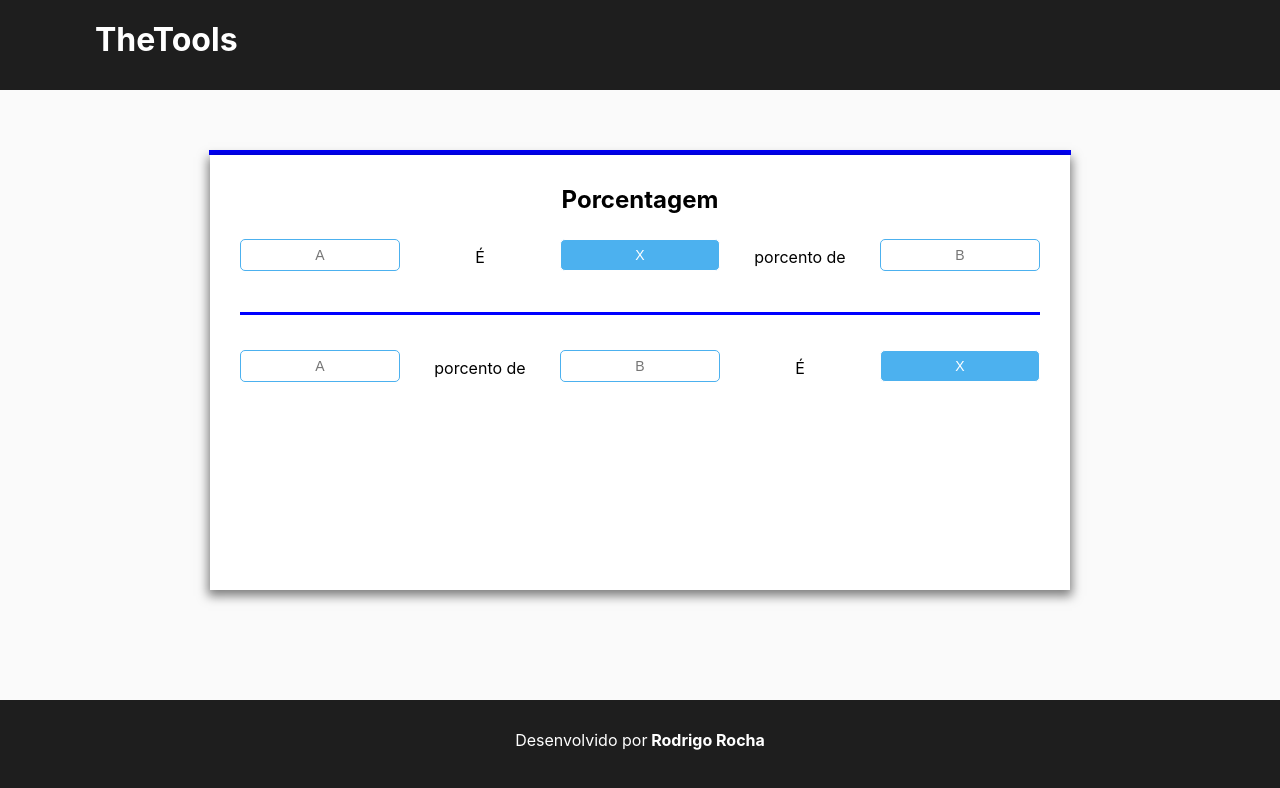
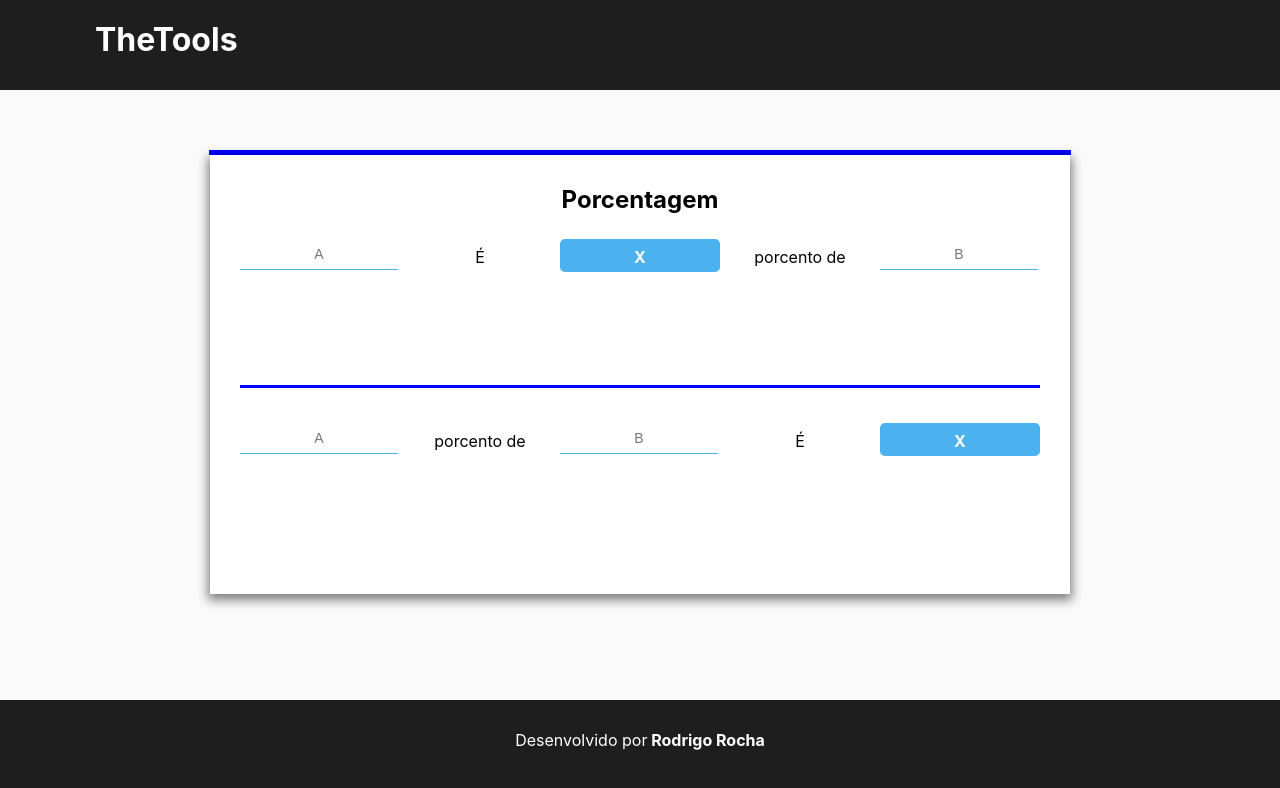
Before and after one commit to rodrigogomesrc/TheTools, a React (Create React App) app: page /calculadora-porcentagem in a window 1280 px wide. Shown: the top 788 px of the page. Built offline with nearby package versions, Linux system fonts and the light colour scheme.

Commit message:
layout and style modification

```diff
--- a/src/App.css
+++ b/src/App.css
@@ -46,8 +46,8 @@
 
 .input {
 
-    border: 1px solid #4cb1ef;
-    border-radius: 5px;
+    border: none;
+    border-bottom: 1px solid #4cb1ef;
     padding: 5px;
     text-align: center;
     font-size: 14px;
@@ -74,7 +74,8 @@
 
 .input:focus{
 
-    border: 1px solid blue;
+    outline: none;
+    border-bottom: 2px solid blue;
 }
 
 .error {
@@ -128,11 +129,12 @@
 
     text-align: center;
 }
-
 .x {
-    border: 1px solid white;
+    border-radius: 5px;
     background-color: #4cb1ef;
     color: white;
+    padding: 5px;
+    font-weight: bold;
 }
 
 @media (min-width: 600px){
--- a/src/components/pages/Porcentagem.css
+++ b/src/components/pages/Porcentagem.css
@@ -45,4 +45,9 @@
 
         min-height: 375px;
     }
+
+    .temp-separator{
+
+        height: 68px;
+    }
 }
--- a/src/components/pages/Porcentagem.js
+++ b/src/components/pages/Porcentagem.js
@@ -124,11 +124,6 @@ class Porcentagem extends Component {
         }
     }
 
-    onSubmit = (e) => {
-
-        e.preventDefault();
-    }
-
     render() {
 
         return(
@@ -155,15 +150,7 @@ class Porcentagem extends Component {
                                 </div>
 
                                 <div>
-
-                                    <input
-                                        className='input x'
-                                        type='text'
-                                        name="X"
-                                        placeholder="X"
-                                        value={this.state.X}
-                                        onChange={this.onChange}
-                                    />
+                                    <p className="x">{this.state.X}</p>
                                 </div>
 
                                 <div>
@@ -181,7 +168,7 @@ class Porcentagem extends Component {
                                 </div>
 
                             </div>
-                            {this.state.valid? null : (
+                            {this.state.valid? <div className='temp-separator'></div> : (
                                 <div className="row">
 
                                     <div>
@@ -224,19 +211,11 @@ class Porcentagem extends Component {
                                 </div>
 
                                 <div>
-
-                                    <input
-                                        className='input x'
-                                        type='text'
-                                        name="X2"
-                                        placeholder="X"
-                                        value={this.state.X2}
-                                        onChange={this.onChange}
-                                    />
+                                    <p className="x">{this.state.X2}</p>
                                 </div>
 
                             </div>
-                            {this.state.valid2? null : (
+                            {this.state.valid2? <div className='temp-separator'></div> : (
                                 <div className="row" id="porcentagem-error">
 
                                     <div>
--- a/src/components/pages/RegraDe3.js
+++ b/src/components/pages/RegraDe3.js
@@ -130,14 +130,7 @@ class RegraDe3 extends Component {
                                 </div>
 
                                 <div>
-                                    <input
-                                        className='input x'
-                                        type='text'
-                                        name="X"
-                                        placeholder={this.state.X}
-                                        value={this.state.X}
-                                        disabled={true}
-                                    />
+                                  <p className="x">{this.state.X}</p>
                                 </div>
 
                         </div>
```
